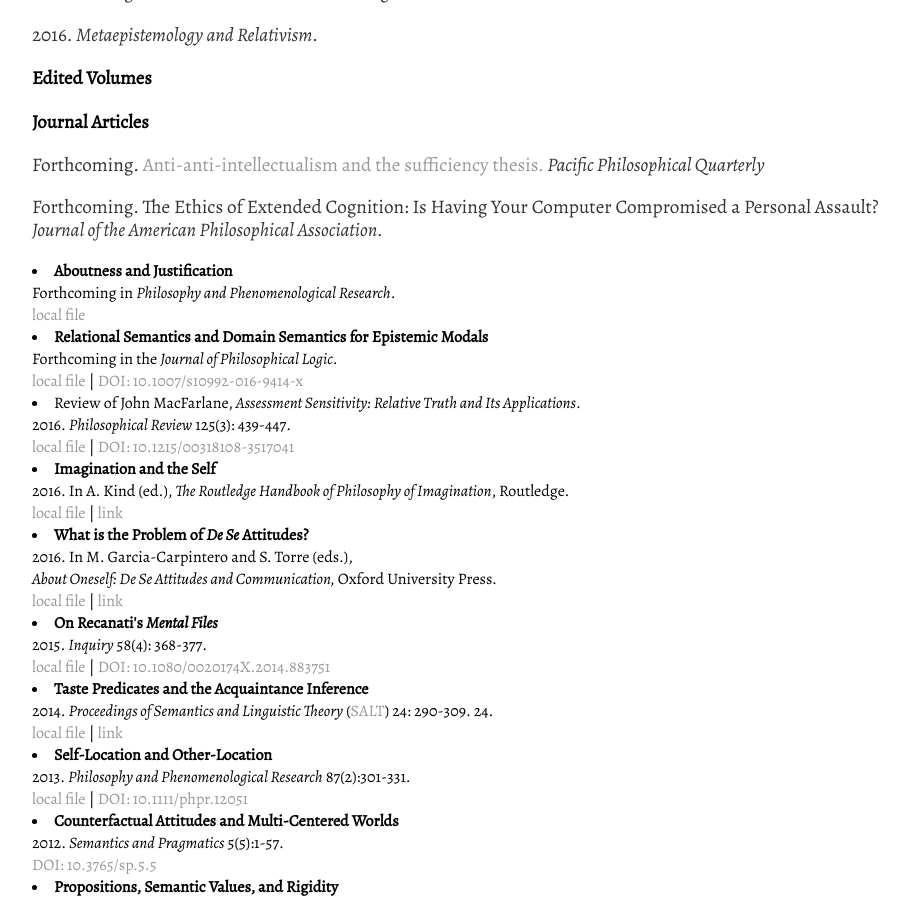
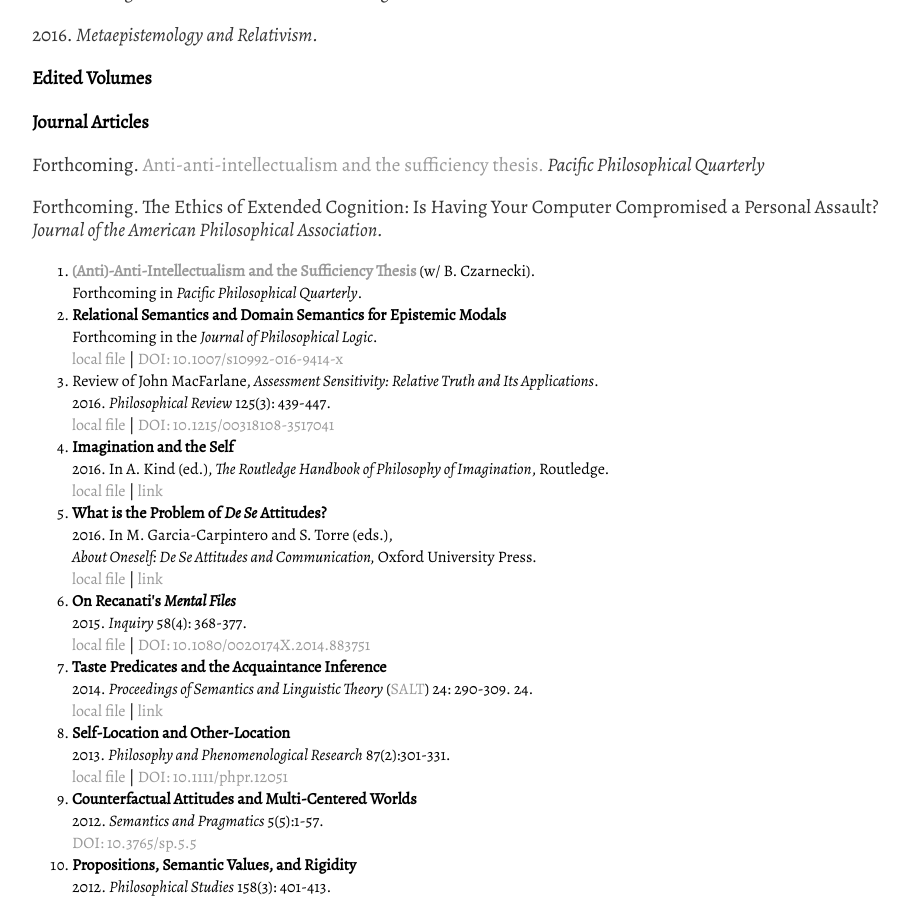
Before and after one commit to jadamcarter/jadamcarter.github.io, a Jekyll site: the page built from index.html, in a window 1280 px wide and 900 px high, scrolled down 324 px. Shown: the whole window, without its empty margins (160-1069 px from the left). Built offline with Jekyll 4.4.1, drawn with Linux system fonts in a browser that asks for light colours; some web fonts are replaced.

Commit message:
Update index.html

```diff
--- a/index.html
+++ b/index.html
@@ -10,13 +10,14 @@ title: J. Adam Carter
 <p>2016. <em>Metaepistemology and Relativism. </em>  </p>
 <h3>Edited Volumes</h3>
 <h3>Journal Articles</h3>
-<p>Forthcoming. <a href="http://philpapers.org/archive/CARAAT-29.pdf">Anti-anti-intellectualism and the sufficiency thesis.</a><em> Pacific Philosophical Quarterly </em> <i class="fa fa-file-pdf-o" aria-hidden="true"></i>
+
+	<p>Forthcoming. <a href="http://philpapers.org/archive/CARAAT-29.pdf">Anti-anti-intellectualism and the sufficiency thesis.</a><em> Pacific Philosophical Quarterly </em> <i class="fa fa-file-pdf-o" aria-hidden="true"></i>
  </p>
 <p>Forthcoming. The Ethics of Extended Cognition: Is Having Your Computer Compromised a Personal Assault? <em> Journal of the American Philosophical Association. </em>  </p>
+<ol>
 
-<li><strong>Aboutness and Justification</strong><br/>
-Forthcoming in <i>Philosophy and Phenomenological Research</i>.<br/>
-<a href="papers/DickiePPR5.pdf">local file</a></li>
+<li><strong><a href="http://philpapers.org/archive/CARAAT-29.pdf">(Anti)-Anti-Intellectualism and the Sufficiency Thesis</a></strong> (w/ B. Czarnecki).<br/>
+Forthcoming in <i>Pacific Philosophical Quarterly</i>.<br/>
 
 <li><strong>Relational Semantics and Domain Semantics for Epistemic Modals</strong><br/>
 Forthcoming in the <i>Journal of Philosophical Logic</i>.<br/>
```
